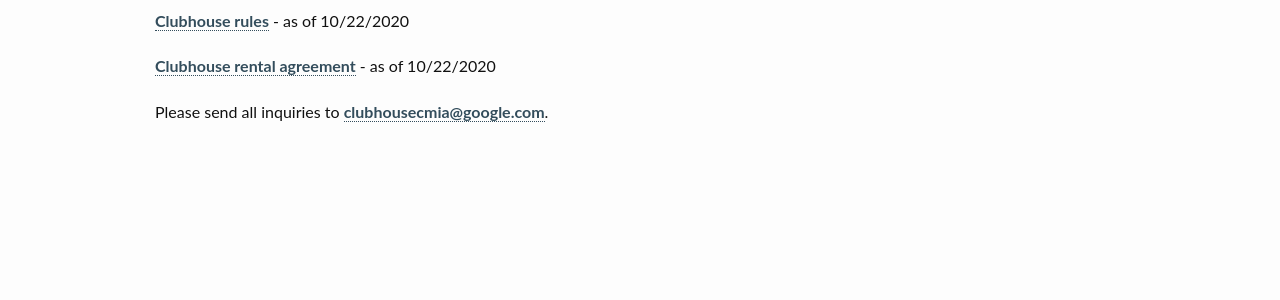
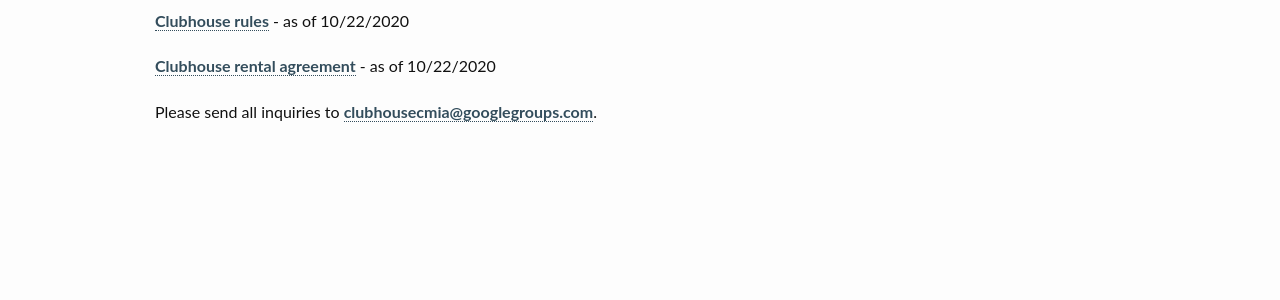
Before and after one commit to carrolltonmanor/carrolltonmanor.github.io, a Jekyll site: the page built from pages/clubhouse.md, in a window 1280 px wide. Shown: the part 415-715 px from the top of the page. Built offline with Jekyll 4.4.1, drawn with Linux system fonts in a browser that asks for light colours.

Commit message:
Update clubhouse.md

```diff
--- a/pages/clubhouse.md
+++ b/pages/clubhouse.md
@@ -14,4 +14,4 @@ breadcrumb: true
 
 <a href="/resources/clubhouse/clubhouse-rental-agreement-v3-2020-10-22.pdf">Clubhouse rental agreement</a> - as of 10/22/2020
 
-Please send all inquiries to <a href="mailto:clubhousecmia@google.com?subject=Carrollton Manor clubhouse inquiry">clubhousecmia@google.com</a>.
+Please send all inquiries to <a href="mailto:clubhousecmia@googlegroups.com?subject=Carrollton Manor clubhouse inquiry">clubhousecmia@googlegroups.com</a>.
```
